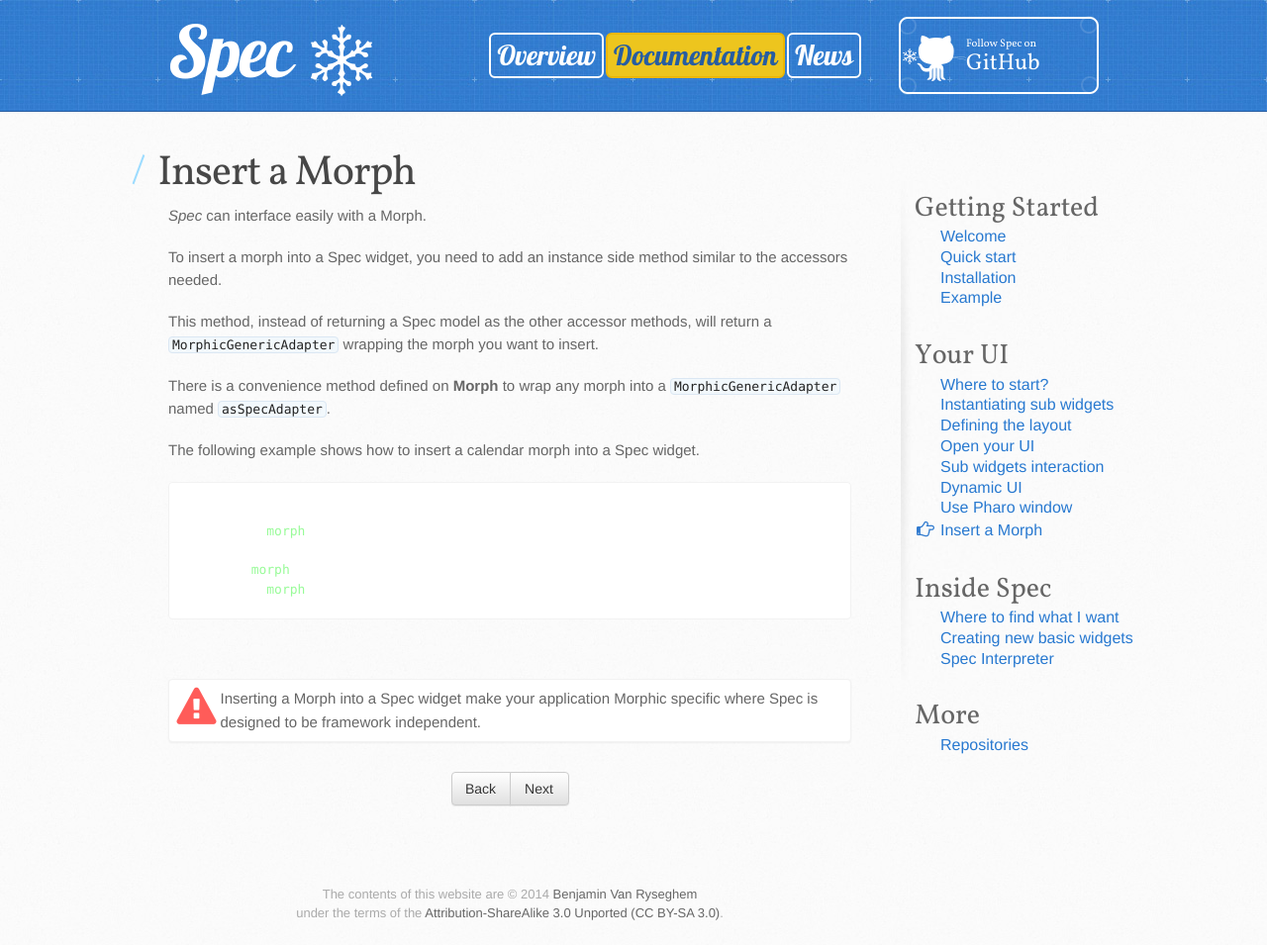
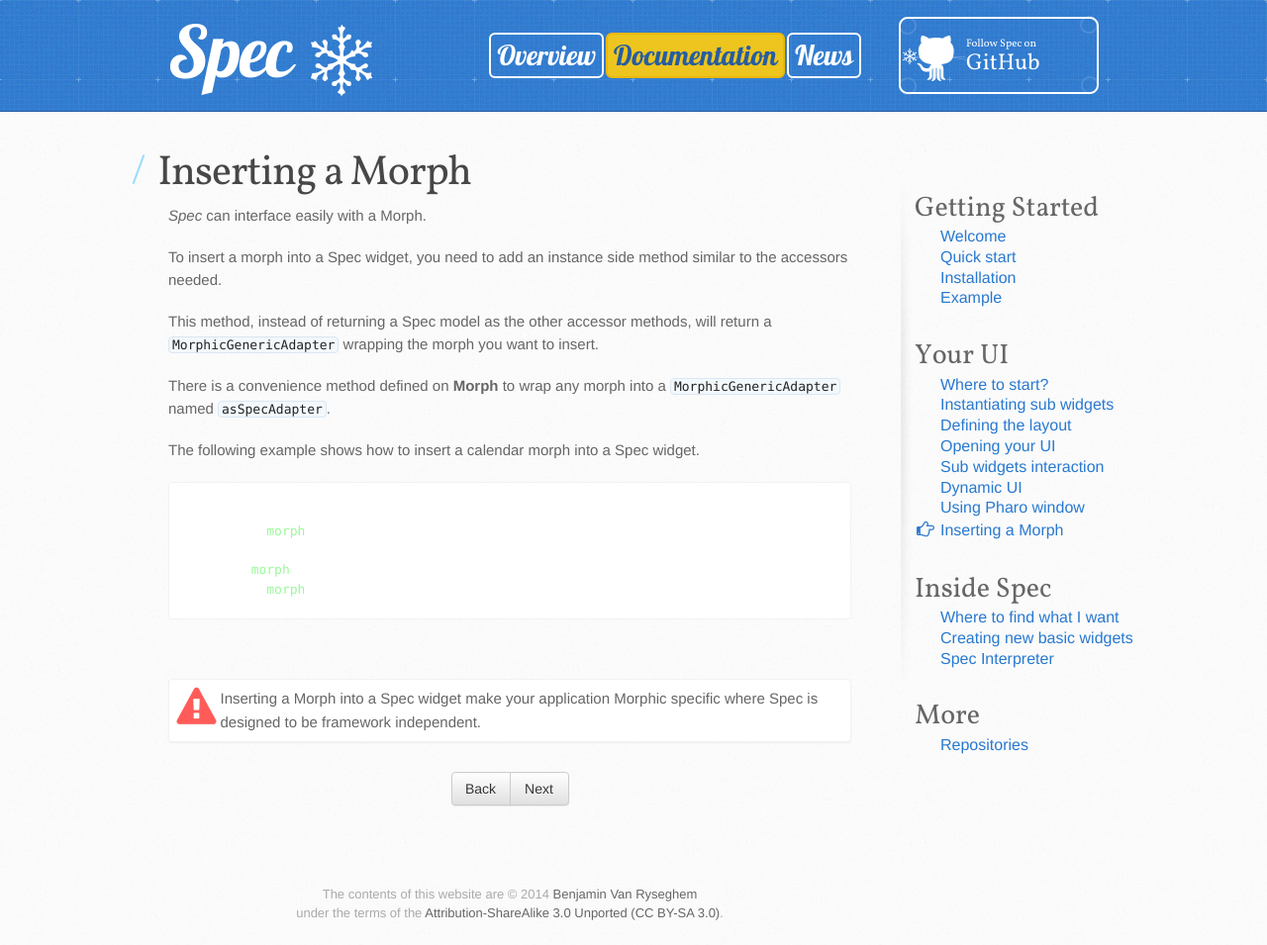
Before and after one commit to spec-framework/website, a Jekyll site: the page built from docs/insert-morph.md, in a window 1280 px wide. Shown: the whole page at 99% size. Built offline with Jekyll 4.4.1, drawn with Linux system fonts in a browser that asks for light colours; Markdown is read by kramdown in place of the engine named in the settings.

Commit message:
Fix title for better consistancy

```diff
--- a/docs/insert-morph.md
+++ b/docs/insert-morph.md
@@ -1,6 +1,6 @@
 ---
 layout: docs
-title: Insert a Morph
+title: Inserting a Morph
 prev_section: use-pharo-window
 next_section: api
 permalink: /docs/insert-morph/
--- a/docs/open.md
+++ b/docs/open.md
@@ -1,6 +1,6 @@
 ---
 layout: docs
-title: Open your UI
+title: Opening your UI
 prev_section: layout
 next_section: interactions
 permalink: /docs/open/
--- a/docs/pharo-window.md
+++ b/docs/pharo-window.md
@@ -1,6 +1,6 @@
 ---
 layout: docs
-title: Use Pharo window
+title: Using Pharo window
 prev_section: dynamic
 next_section: insert-morph
 permalink: /docs/use-pharo-window/
```
